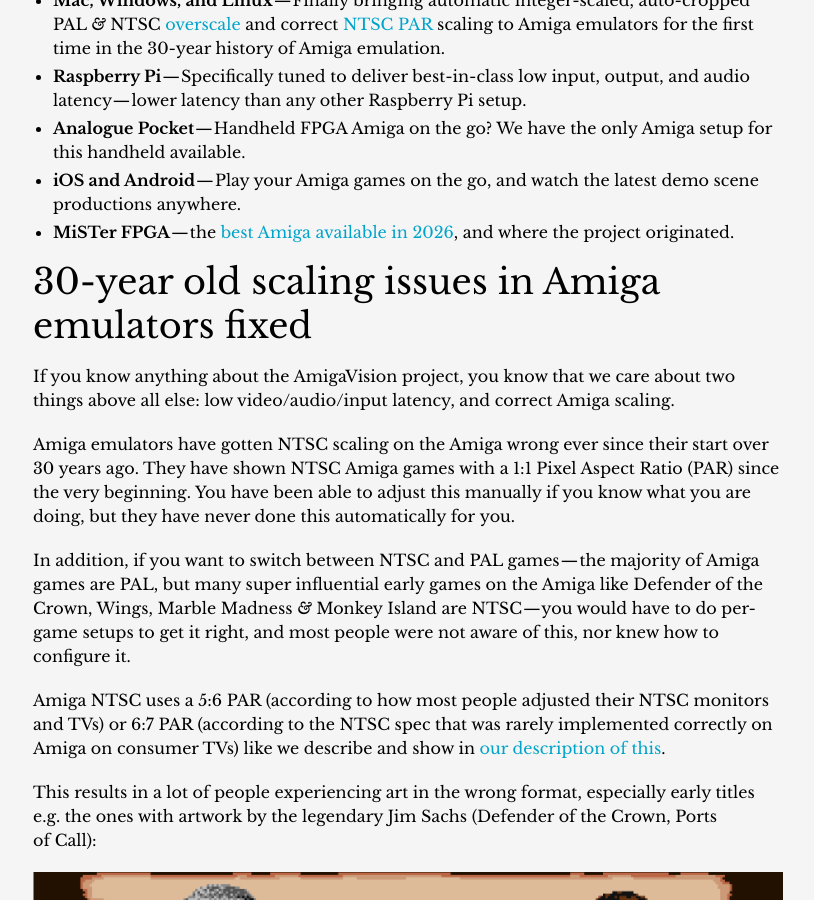
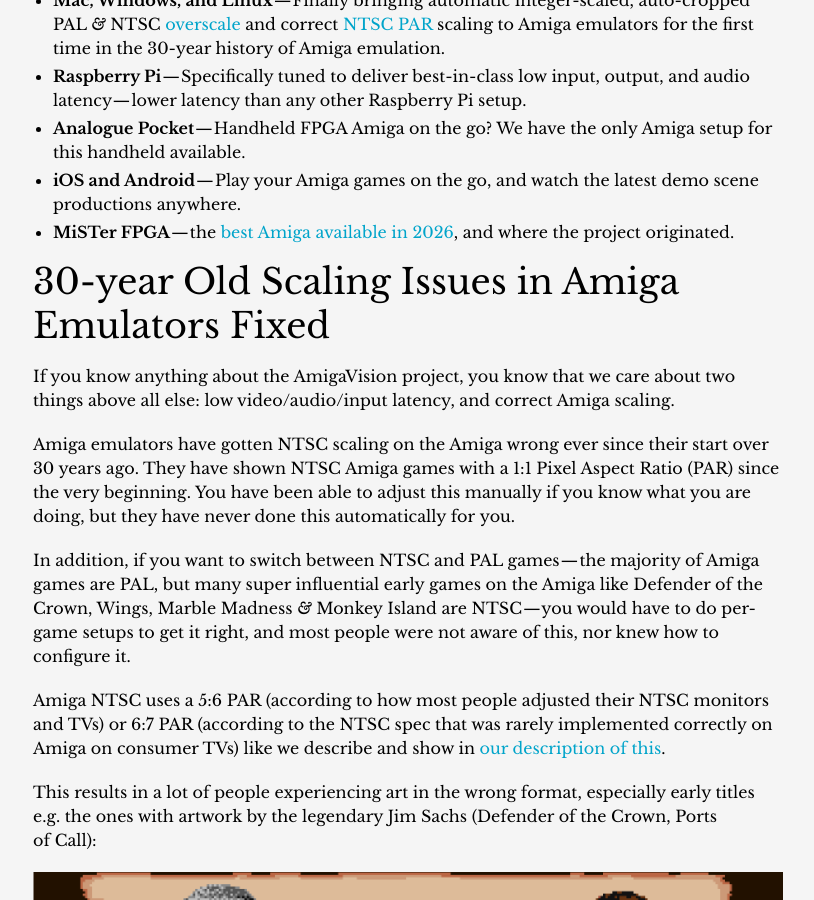
Before and after one commit to amigavision/amigavision.github.io, a Jekyll site: the page built from _posts/2026-04-15-2026.04.16.md, in a window 1280 px wide and 900 px high, scrolled down 1951 px. Shown: the whole window, without its empty margins (232-1046 px from the left). Built offline with Jekyll 4.4.1, drawn with Linux system fonts in a browser that asks for light colours.

Commit message:
Fix capitalization

```diff
--- a/_posts/2026-04-15-2026.04.16.md
+++ b/_posts/2026-04-15-2026.04.16.md
@@ -43,7 +43,7 @@
 * **iOS and Android** — Play your Amiga games on the go, and watch the latest demo scene productions anywhere.
 * **MiSTer FPGA** — the [best Amiga available in 2026](/best), and where the project originated.
 
-## 30-year old scaling issues in Amiga emulators fixed
+## 30-year Old Scaling Issues in Amiga Emulators Fixed
 
 If you know anything about the AmigaVision project, you know that we care about two things above all else: low video/audio/input latency, and correct Amiga scaling.
 
```
